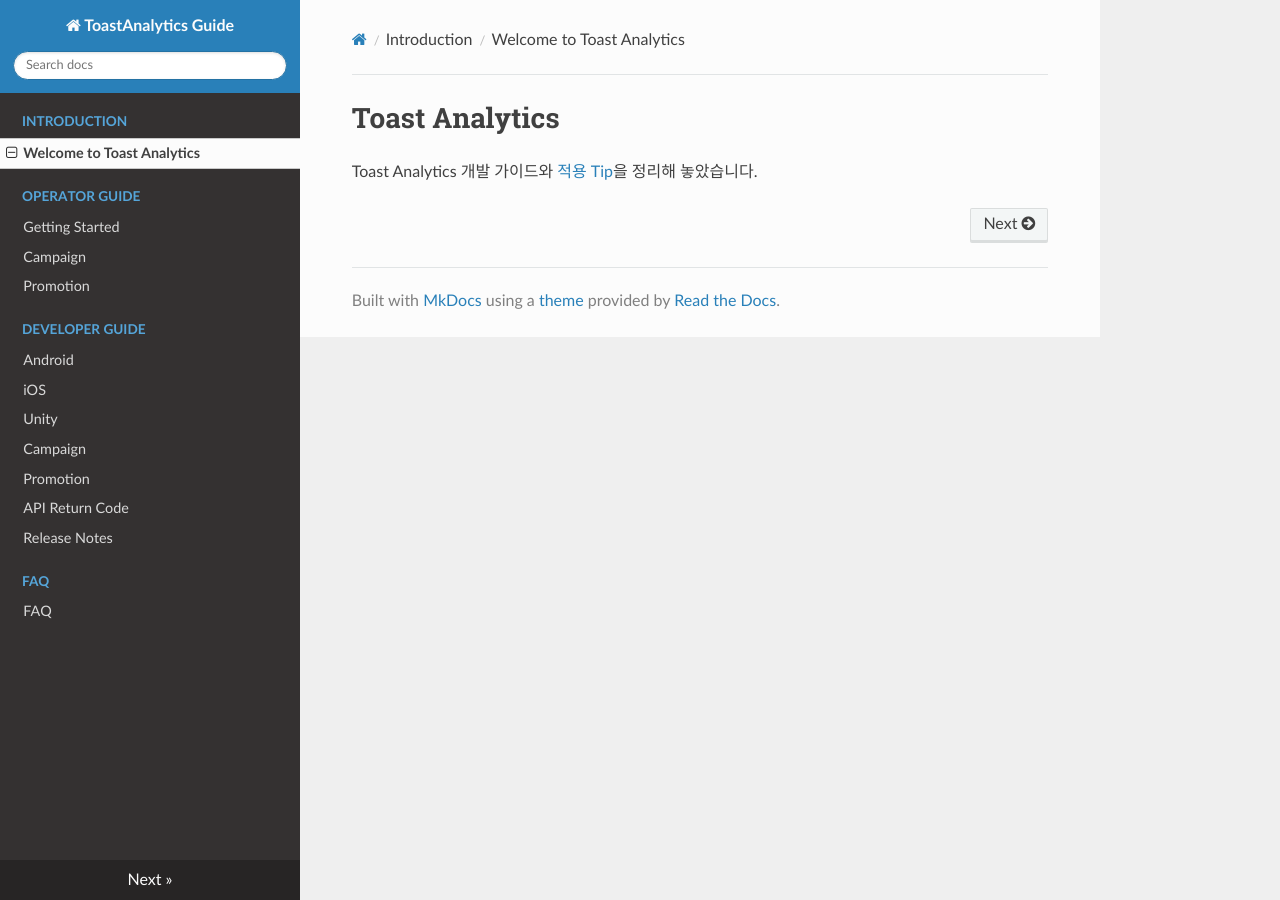
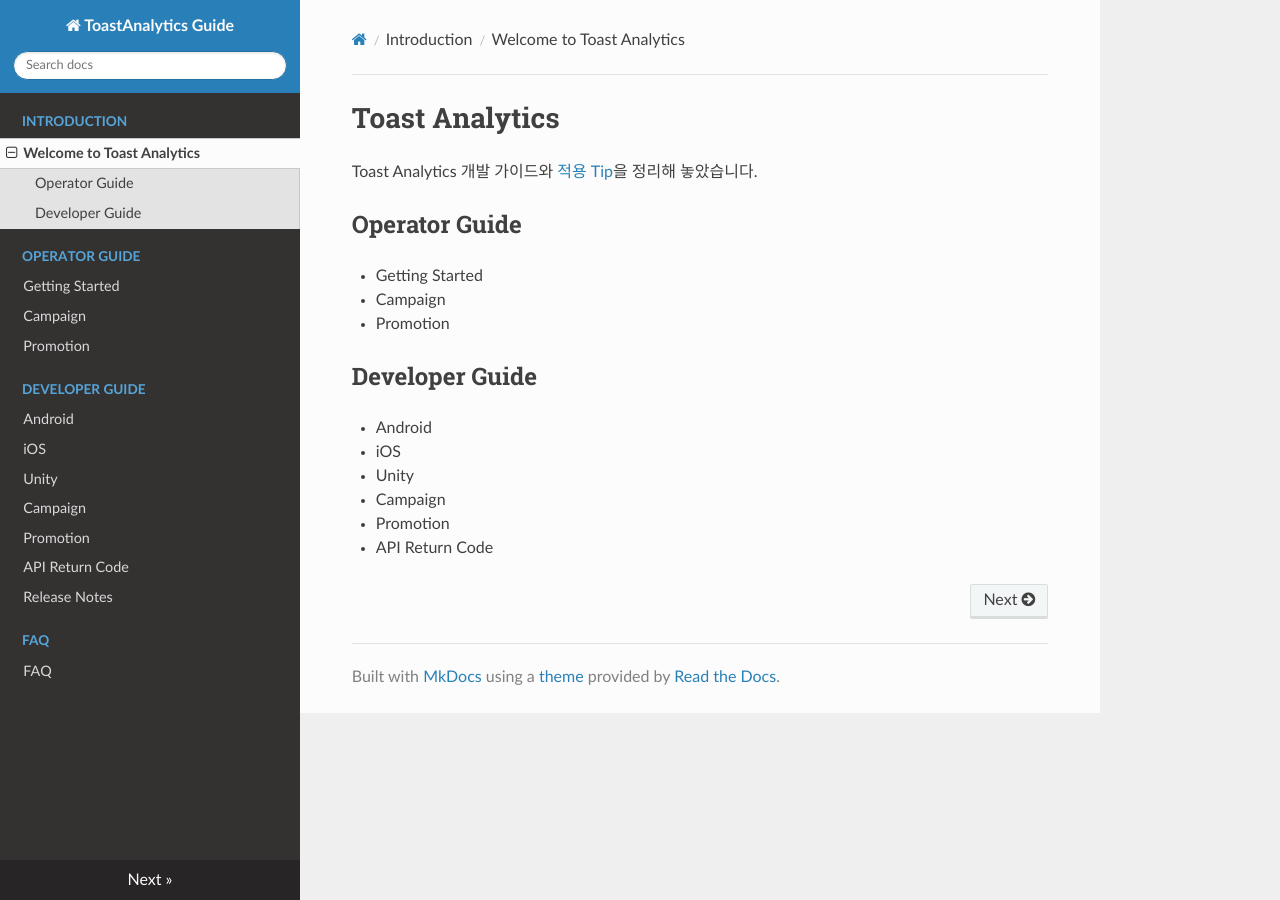
Before and after one commit to ToastAnalytics/ToastAnalytics, an MkDocs documentation site: the page built from docs/index.md, in a window 1280 px wide. Built offline with MkDocs 1.6.1, drawn with Linux system fonts in a browser that asks for light colours; nearby versions of some CDN libraries; old or Windows-style settings are respelled for this version of MkDocs.

Commit message:
Update index.md
.

```diff
--- a/docs/index.md
+++ b/docs/index.md
@@ -1,3 +1,16 @@
 # Toast Analytics
 
 Toast Analytics 개발 가이드와 [적용 Tip](https://github.com/ToastAnalytics/ToastAnalytics/wiki)을 정리해 놓았습니다.
+
+## Operator Guide
+- Getting Started
+- Campaign
+- Promotion
+
+## Developer Guide
+- Android
+- iOS
+- Unity
+- Campaign
+- Promotion
+- API Return Code
```
